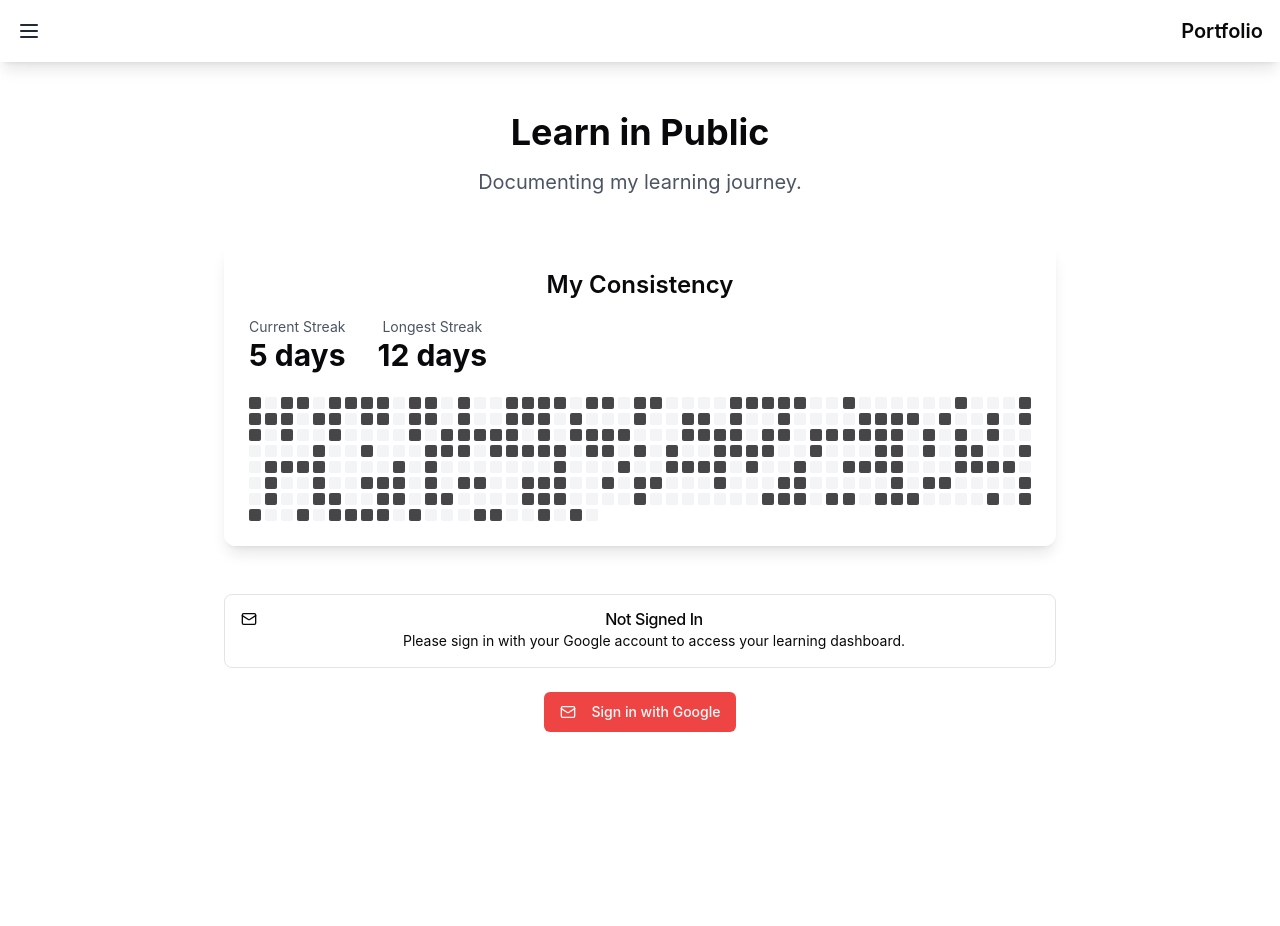
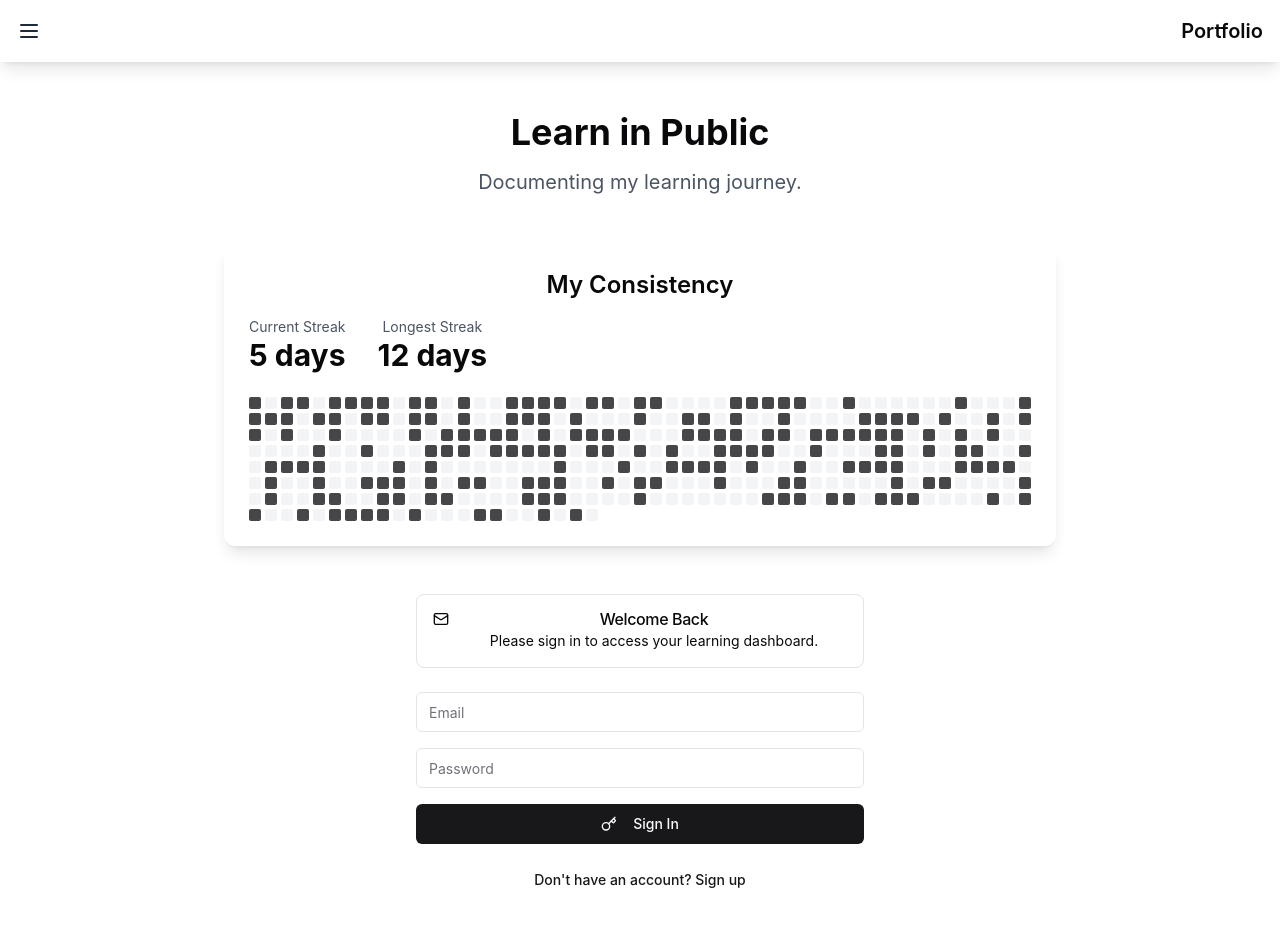
Before and after one commit to tenalirajkumarreddy/consistency-portfolio-hub, a React (Vite) app: page /learn in a window 1280 px wide. Shown: the top 926 px of the page. Before the commit the page ends 864 px from the top, so only its background shows below. Built offline with nearby package versions, Linux system fonts and the light colour scheme.

Commit message:
Update documentation
The prompt requested assistance, implying a need for documentation updates.  No specific changes were detailed.

```diff
--- a/src/pages/Learn.tsx
+++ b/src/pages/Learn.tsx
@@ -2,13 +2,18 @@
 import { useEffect, useState } from 'react';
 import ConsistencyTracker from '@/components/ConsistencyTracker';
 import { Alert, AlertDescription, AlertTitle } from '@/components/ui/alert';
-import { Mail } from 'lucide-react';
+import { Mail, Key } from 'lucide-react';
 import { Button } from '@/components/ui/button';
+import { Input } from '@/components/ui/input';
 import { supabase } from '@/integrations/supabase/client';
 
 const Learn = () => {
   const [session, setSession] = useState<any>(null);
   const [loading, setLoading] = useState(true);
+  const [email, setEmail] = useState('');
+  const [password, setPassword] = useState('');
+  const [isRegistering, setIsRegistering] = useState(false);
+  const [error, setError] = useState<string | null>(null);
 
   useEffect(() => {
     // Check active session and subscribe to auth changes
@@ -26,17 +31,27 @@ const Learn = () => {
     return () => subscription.unsubscribe();
   }, []);
 
-  const handleGoogleLogin = async () => {
+  const handleAuth = async (e: React.FormEvent) => {
+    e.preventDefault();
+    setError(null);
+
     try {
-      const { error } = await supabase.auth.signInWithOAuth({
-        provider: 'google',
-        options: {
-          redirectTo: window.location.origin + '/learn'
-        }
-      });
-      if (error) throw error;
-    } catch (error) {
-      console.error('Error logging in with Google:', error);
+      if (isRegistering) {
+        const { error } = await supabase.auth.signUp({
+          email,
+          password,
+        });
+        if (error) throw error;
+      } else {
+        const { error } = await supabase.auth.signInWithPassword({
+          email,
+          password,
+        });
+        if (error) throw error;
+      }
+    } catch (error: any) {
+      setError(error.message);
+      console.error('Auth error:', error);
     }
   };
 
@@ -73,21 +88,58 @@ const Learn = () => {
 
         <section className="space-y-6">
           {!session ? (
-            <div className="text-center">
+            <div className="max-w-md mx-auto">
               <Alert className="mb-6">
                 <Mail className="h-4 w-4" />
-                <AlertTitle>Not Signed In</AlertTitle>
+                <AlertTitle>{isRegistering ? 'Create an Account' : 'Welcome Back'}</AlertTitle>
                 <AlertDescription>
-                  Please sign in with your Google account to access your learning dashboard.
+                  {isRegistering ? 'Sign up to start tracking your learning journey.' : 'Please sign in to access your learning dashboard.'}
                 </AlertDescription>
               </Alert>
-              <Button
-                onClick={handleGoogleLogin}
-                className="bg-red-500 hover:bg-red-600"
-              >
-                <Mail className="h-4 w-4 mr-2" />
-                Sign in with Google
-              </Button>
+
+              {error && (
+                <Alert variant="destructive" className="mb-4">
+                  <AlertTitle>Error</AlertTitle>
+                  <AlertDescription>{error}</AlertDescription>
+                </Alert>
+              )}
+
+              <form onSubmit={handleAuth} className="space-y-4">
+                <div>
+                  <Input
+                    type="email"
+                    placeholder="Email"
+                    value={email}
+                    onChange={(e) => setEmail(e.target.value)}
+                    required
+                  />
+                </div>
+                <div>
+                  <Input
+                    type="password"
+                    placeholder="Password"
+                    value={password}
+                    onChange={(e) => setPassword(e.target.value)}
+                    required
+                  />
+                </div>
+                <Button
+                  type="submit"
+                  className="w-full"
+                >
+                  <Key className="h-4 w-4 mr-2" />
+                  {isRegistering ? 'Sign Up' : 'Sign In'}
+                </Button>
+              </form>
+
+              <div className="mt-4 text-center">
+                <Button
+                  variant="link"
+                  onClick={() => setIsRegistering(!isRegistering)}
+                >
+                  {isRegistering ? 'Already have an account? Sign in' : "Don't have an account? Sign up"}
+                </Button>
+              </div>
             </div>
           ) : (
             <div className="space-y-4">
```
